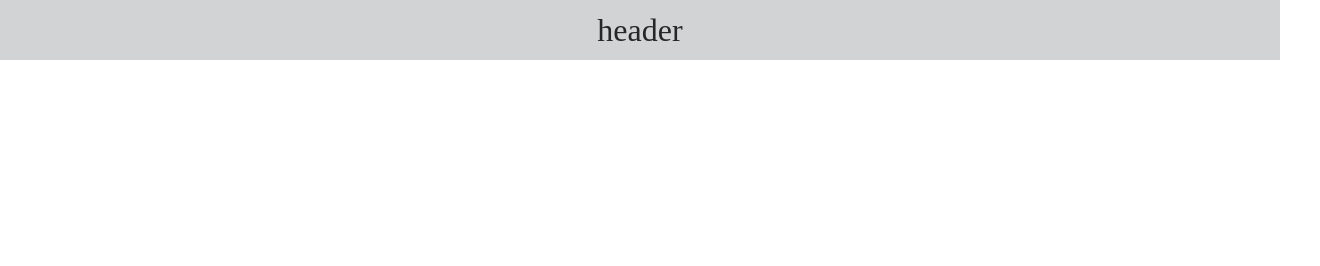
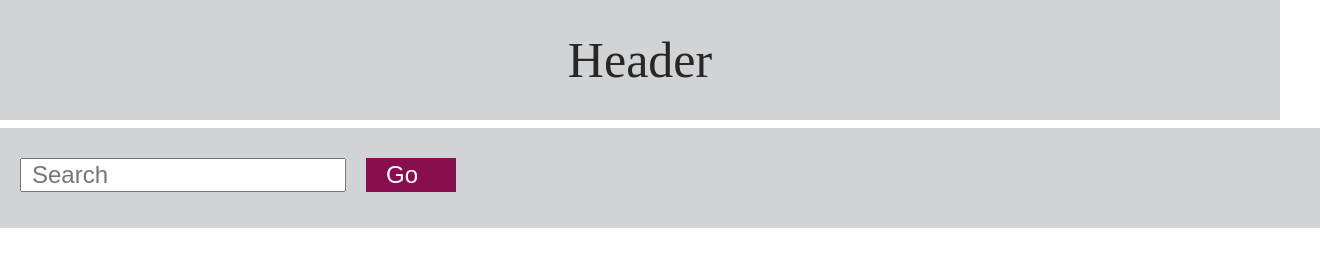
Before and after one commit to Crowbar97/TitlesList, a React app: page / in a window 1280 px wide. Shown: the whole page, 1320 px wide, since content can reach past the window. Built offline with nearby package versions, Linux system fonts and the light colour scheme.

Commit message:
added search panel

```diff
--- a/src/components/App/index.js
+++ b/src/components/App/index.js
@@ -1,11 +1,15 @@
 import React, { Component } from 'react';
 import styles from "./styles.module.css";
 import Header from "../Header/index";
+import SearchPanel from '../SearchPanel';
 
 class App extends Component {
     render() {
         return (
-            <Header />
+            <div>
+                <Header />
+                <SearchPanel />
+            </div>
         );
     }
 }
--- a/src/components/Header/index.js
+++ b/src/components/Header/index.js
@@ -4,7 +4,7 @@ import styles from "./styles.module.css";
 class Header extends Component {
     render() {
         return (
-            <div className={styles.block}>header</div>
+            <div className={styles.block}>Header</div>
         );
     }
 }
--- a/src/components/Header/styles.module.css
+++ b/src/components/Header/styles.module.css
@@ -1,9 +1,10 @@
 .block {
     width: 100%;
-    height: 60px;
-    font-size: 32px;
+    height: 120px;
+    font-size: 50px;
     text-align: center;
-    line-height: 60px;
+    line-height: 120px;
     background-color: #d2d3d5;
     color: #272727;
+    margin-bottom: 8px;
 }
--- /dev/null
+++ b/src/components/SearchPanel/index.js
@@ -0,0 +1,15 @@
+import React, { Component } from 'react';
+import styles from "./styles.module.css";
+
+class SearchPanel extends Component {
+    render() {
+        return (
+            <div className={styles.block}>
+                <input className={styles.input} placeholder="Search"/>
+                <button className={styles.button}> Go </button>
+            </div>
+        );
+    }
+}
+
+export default SearchPanel;
--- /dev/null
+++ b/src/components/SearchPanel/styles.module.css
@@ -0,0 +1,26 @@
+.block {
+    width: 100%;
+    height: 40px;
+    background-color: #d2d3d5;
+    color: #272727;
+    padding: 30px 20px;
+}
+
+.input {
+    font-size: 24px;
+    padding-left: 10px;
+    float: left;
+    margin-right: 20px;
+}
+
+.button {
+    width: 90px;
+    height: 34px;
+    background-color: #890e4f;
+    border-width: 0px;
+    text-align: left;
+    padding-left: 20px;
+    color: white;
+    font-size: 24px;
+    float: left;
+}
```
